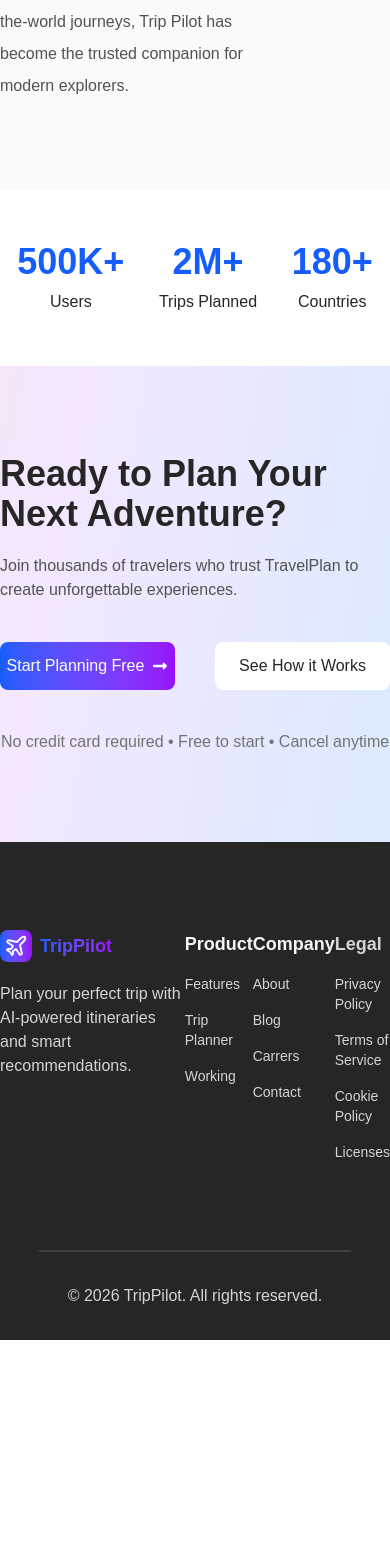
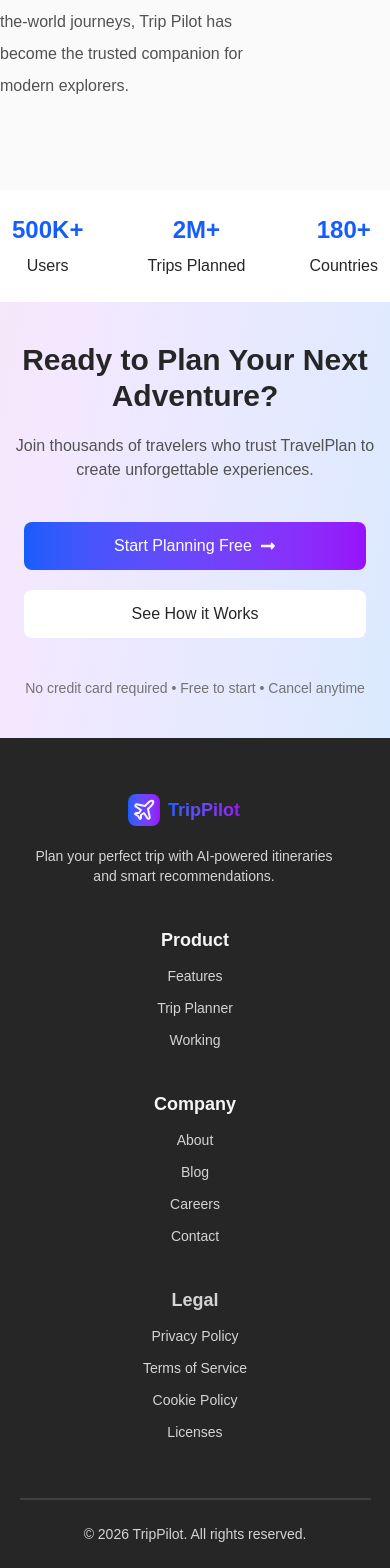
Before and after one commit to Rishabingh/trip-pilot, a Next.js app: page /about in a window 390 px wide. Shown: the part 1418-2986 px from the top of the page. Before the commit the page ends 2758 px from the top, so only its background shows below. Built offline with nearby package versions, Linux system fonts and the light colour scheme.

Commit message:
make home page responsive

```diff
--- a/components/FeatureSection.tsx
+++ b/components/FeatureSection.tsx
@@ -8,8 +8,8 @@ import { GrSecure } from "react-icons/gr";
 
 const FeatureSection = () => {
   return (
-    <div className="w-full bg-neutral-50 py-22">
-      <div className="w-full flex flex-col gap-5 items-center justify-center">
+    <div className="w-full bg-neutral-50 md:py-22 py-10">
+      <div className="w-full flex flex-col gap-5 items-center justify-center px-4 md:px-0">
         <div className="font-bold text-4xl">
           Everything You Need to Plan the Perfect Trip
         </div>
@@ -19,7 +19,7 @@ const FeatureSection = () => {
         </div>
       </div>
 
-      <div className="w-[80%] mx-auto grid grid-cols-3 justify-items-center py-20 gap-10">
+      <div className="w-[80%] mx-auto grid grid-cols-1 md:grid-cols-3 justify-items-center py-10 md:py-20 md:gap-10 gap-4">
         <FeatureCard
           logo={GiStarFormation}
           title="AI-Powered Itineraries"
--- a/components/Footer.tsx
+++ b/components/Footer.tsx
@@ -3,9 +3,12 @@ import { LuPlane } from "react-icons/lu";
 const Footer = () => {
   return (
     <div className="bg-neutral-800 text-neutral-300">
-      <div className="flex justify-around py-22">
-        <div className="max-w-2xs flex flex-col gap-5">
-          <div className="flex items-center gap-2">
+
+      <div className="flex flex-col md:flex-row justify-around gap-10 md:gap-0 px-6 md:px-0 py-14 md:py-22">
+
+        {/* Logo + About */}
+        <div className="max-w-xs flex flex-col gap-5 text-center md:text-left">
+          <div className="flex items-center justify-center md:justify-start gap-2">
             <div className="bg-linear-to-r from-blue-600 to-purple-600 text-neutral-100 text-2xl p-1 rounded-lg">
               <LuPlane />
             </div>
@@ -13,14 +16,16 @@ const Footer = () => {
               TripPilot
             </span>
           </div>
-          <div>
+
+          <div className="text-sm md:text-base">
             Plan your perfect trip with AI-powered itineraries and smart
             recommendations.
           </div>
         </div>
 
-        <div>
-          <ul className="text-sm flex flex-col gap-4">
+        {/* Product */}
+        <div className="text-center md:text-left">
+          <ul className="text-sm flex flex-col gap-3 md:gap-4">
             <li className="text-lg font-bold text-neutral-100">Product</li>
             <li>Features</li>
             <li>Trip Planner</li>
@@ -28,18 +33,20 @@ const Footer = () => {
           </ul>
         </div>
 
-        <div>
-          <ul className="text-sm flex flex-col gap-4">
+        {/* Company */}
+        <div className="text-center md:text-left">
+          <ul className="text-sm flex flex-col gap-3 md:gap-4">
             <li className="text-lg font-bold text-neutral-100">Company</li>
             <li>About</li>
             <li>Blog</li>
-            <li>Carrers</li>
+            <li>Careers</li>
             <li>Contact</li>
           </ul>
         </div>
 
-        <div>
-          <ul className="text-sm flex flex-col gap-4">
+        {/* Legal */}
+        <div className="text-center md:text-left">
+          <ul className="text-sm flex flex-col gap-3 md:gap-4">
             <li className="text-lg font-bold text-neutral-300">Legal</li>
             <li>Privacy Policy</li>
             <li>Terms of Service</li>
@@ -47,13 +54,14 @@ const Footer = () => {
             <li>Licenses</li>
           </ul>
         </div>
-      </div>
-
-      <div className="h-0.5 bg-neutral-700 w-[80%] mx-auto">
 
       </div>
 
-      <div className="flex justify-center py-8">
+      {/* Divider */}
+      <div className="h-0.5 bg-neutral-700 w-[90%] md:w-[80%] mx-auto"></div>
+
+      {/* Bottom */}
+      <div className="flex justify-center text-sm md:text-base py-6 md:py-8 px-4 text-center">
         © 2026 TripPilot. All rights reserved.
       </div>
     </div>
--- a/components/Hero.tsx
+++ b/components/Hero.tsx
@@ -19,7 +19,7 @@ const Hero = () => {
           </button>
         </div>
       </div>
-      <div>
+      <div className="mt-6 md:mt-0 p-1 md:p-0">
         <Image
           src={'/travel.jpg'}
           width={512}
--- a/components/LowerCallToActionSection.tsx
+++ b/components/LowerCallToActionSection.tsx
@@ -3,23 +3,23 @@ import { FaLongArrowAltRight } from "react-icons/fa";
 
 const LowerCallToActionSection = () => {
   return (
-    <div className="justify-center py-22 flex flex-col gap-10">
+    <div className="justify-center py-10 md:py-22 flex flex-col gap-10">
       <div className="w-full flex flex-col gap-5 items-center justify-center">
-        <div className="font-bold text-4xl">Ready to Plan Your Next Adventure?</div>
-        <div className="text-neutral-600">
+        <div className="font-bold text-3xl text-center md:text-left md:text-4xl">Ready to Plan Your Next Adventure?</div>
+        <div className="text-neutral-600 text-center md:text-left">
           Join thousands of travelers who trust TravelPlan to create unforgettable experiences.
         </div>
       </div>
 
-      <div className="flex gap-10 justify-center">
-        <button className="bg-linear-to-r from-blue-600 to-purple-600 text-white w-48 justify-center py-3 rounded-lg flex items-center gap-2">
+      <div className="flex gap-5 md:gap-10 justify-center md:flex-row flex-col px-6 md:px-0">
+        <button className="bg-linear-to-r from-blue-600 to-purple-600 text-white md:w-48 justify-center py-3 rounded-lg flex items-center gap-2">
           Start Planning Free <FaLongArrowAltRight />
         </button>
-        <button className="bg-white py-3 rounded-lg w-48">
+        <button className="bg-white py-3 rounded-lg md:w-48">
           See How it Works
         </button>
       </div>
-      <div className="mx-auto text-neutral-500">
+      <div className="mx-auto text-neutral-500 text-sm md:text-base">
         No credit card required • Free to start • Cancel anytime
       </div>
     </div>
--- a/components/ReviewSection.tsx
+++ b/components/ReviewSection.tsx
@@ -2,7 +2,7 @@ import ReviewCard from "./ReviewCard"
 
 const ReviewSection = () => {
   return (
-    <div className="w-full bg-white py-22">
+    <div className="w-full bg-white md:py-22 py-10 px-4 md:px-0">
       <div className="w-full flex flex-col gap-5 items-center justify-center">
         <div className="font-bold text-4xl">
           Loved by Travelers Worldwide
@@ -12,7 +12,7 @@ const ReviewSection = () => {
         </div>
       </div>
 
-      <div className="w-[80%] mx-auto grid grid-cols-3 justify-items-center py-20 gap-10">
+      <div className="w-[80%] mx-auto grid grid-cols-1 md:grid-cols-3 justify-items-center py-10 md:py-20 gap-5 md:gap-10 px-4 md:px-0">
         <ReviewCard
           name="Vaibhav Sharma"
           comment="Trip Pilot made organizing my Delhi trip so easy! The AI suggestions were spot-on."
--- a/components/Stats.tsx
+++ b/components/Stats.tsx
@@ -5,12 +5,12 @@ interface statsProps {
 }
 const Stats = () => {
   return (
-    <div className="bg-white h-44 flex items-center justify-around">
+    <div className="bg-white h-28 md:h-44 flex items-center md:justify-around justify-between px-3 md:px-0">
       <div className="flex flex-col justify-center items-center gap-2">
-        <span className="text-4xl text-blue-600 font-bold">500K+</span><span>Users</span>
+        <span className="text-2xl md:text-4xl text-blue-600 font-bold">500K+</span><span>Users</span>
       </div>
-      <div className="flex flex-col justify-center items-center gap-2"><span className="text-4xl text-blue-600 font-bold">2M+</span><span>Trips Planned</span></div>
-      <div className="flex flex-col justify-center items-center gap-2"><span className="text-4xl text-blue-600 font-bold">180+</span><span>Countries</span></div>
+      <div className="flex flex-col justify-center items-center gap-2"><span className="text-2xl md:text-4xl text-blue-600 font-bold">2M+</span><span>Trips Planned</span></div>
+      <div className="flex flex-col justify-center items-center gap-2"><span className="text-2xl md:text-4xl text-blue-600 font-bold">180+</span><span>Countries</span></div>
     </div>
   )
 }
```
Also changed, not shown: components/Sidebar.tsx (added).
